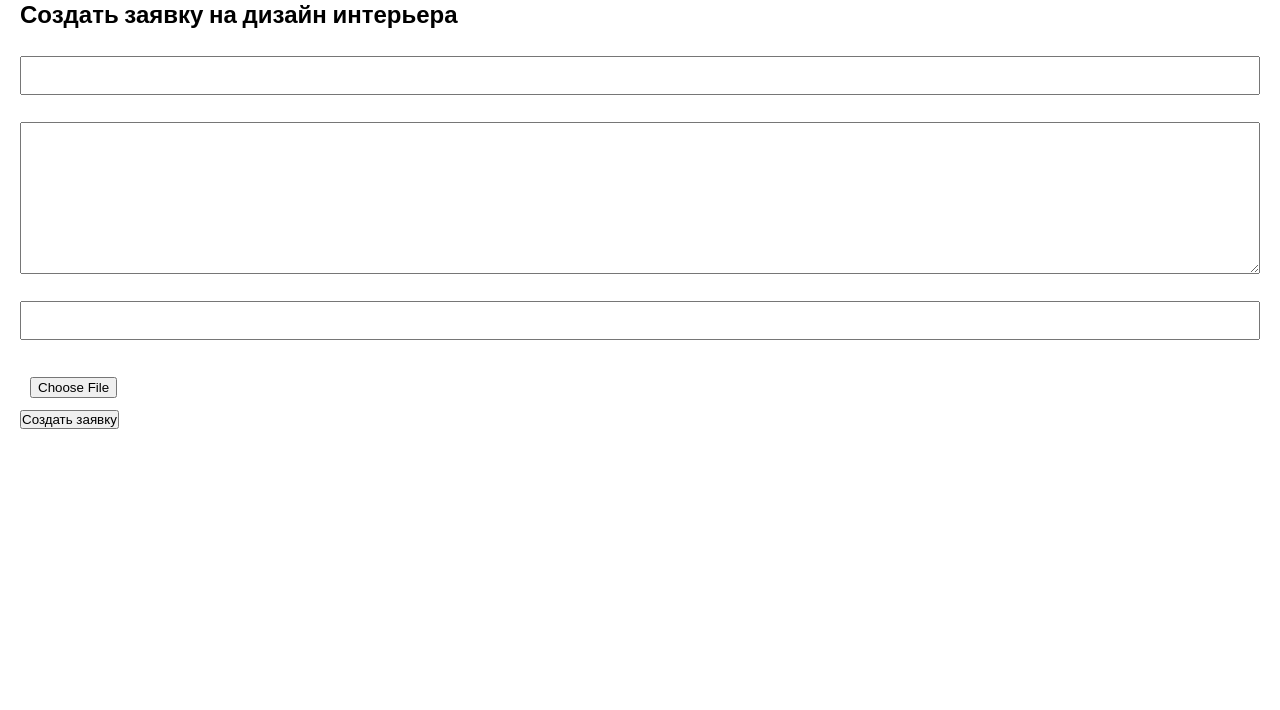
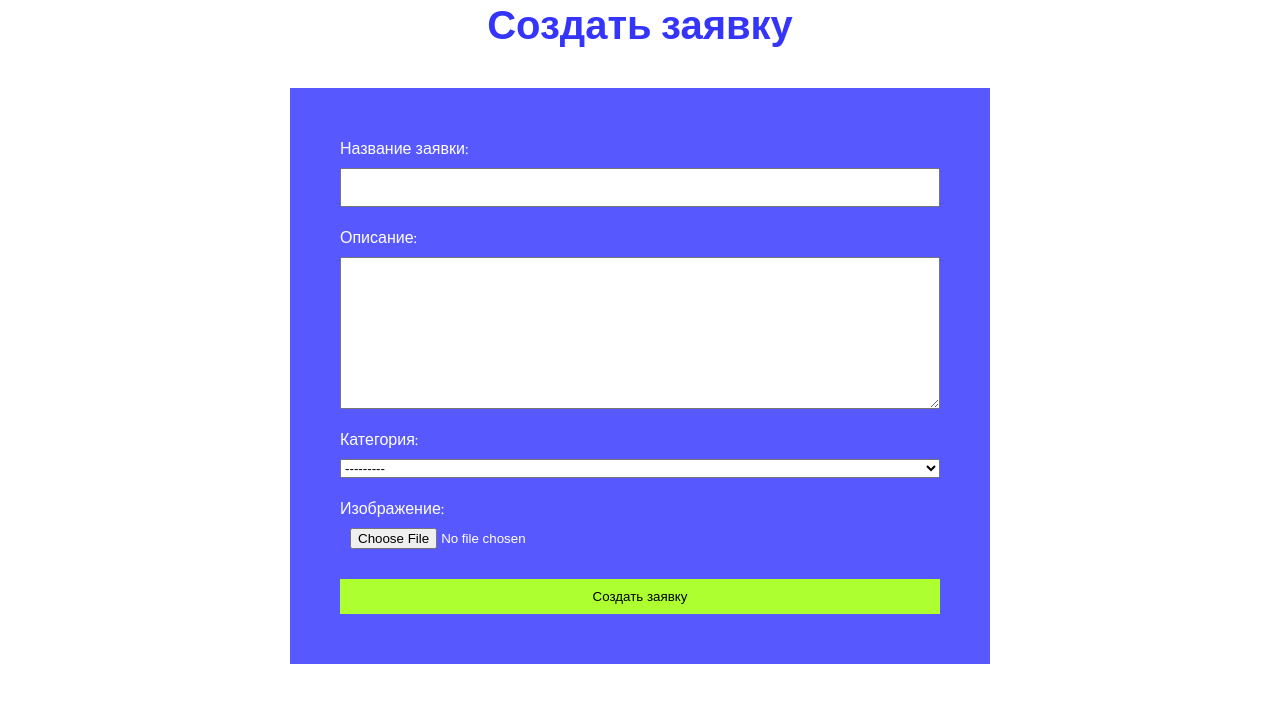
Before and after one commit to Natrix111/praktika-2, a Django app: page /applications/create_application/ in a window 1280 px wide. Shown: the part 90-800 px from the top of the page. Run offline with Django 5.2, Linux system fonts and the light colour scheme; a user stored in the database is signed in; data comes from the database, SQL or seed files in the repository.

Commit message:
edit application and add design

```diff
--- a/applications/admin.py
+++ b/applications/admin.py
@@ -1,5 +1,6 @@
 from django.contrib import admin
 
-from .models import User, Application
+from .models import User, Application, Category
 admin.site.register(User)
 admin.site.register(Application)
+admin.site.register(Category)
--- a/applications/forms.py
+++ b/applications/forms.py
@@ -3,7 +3,7 @@
 from django.core.validators import RegexValidator, EmailValidator
 from datetime import date
 
-from .models import User, Application
+from .models import User, Application, Category
 
 
 class RegisterForm(forms.ModelForm):
@@ -112,22 +112,43 @@
         fields = ('first_name', 'last_name', 'patronymic', 'username', 'email')
 
 class ApplicationForm(forms.ModelForm):
-    class Meta:
-        model = Application
-        fields = ['title', 'description', 'category', 'image']
+    title = forms.CharField(
+        label="Название заявки",
+        max_length=200,
+    )
+
+    description = forms.CharField(
+        label="Описание",
+        widget=forms.Textarea,
+    )
+
+    category = forms.ModelChoiceField(
+        queryset=Category.objects.all(),
+        widget=forms.Select,
+        label="Категория",
+        help_text="Выберите категорию."
+    )
+
+    image = forms.ImageField(
+        label="Изображение",
+    )
+
+    def clean_image(self):
+        image = self.cleaned_data.get("image")
+        if image:
+            if image.size > 2 * 1024 * 1024:
+                raise ValidationError("Размер изображения не должен превышать 2 Мб.")
+
+
+        return image
 
     def save(self, commit=True):
         instance = super().save(commit=False)
-        instance.status = 'new'  # Устанавливаем статус по умолчанию
+        instance.status = 'new'
         if commit:
             instance.save()
         return instance
 
-    def clean_image(self):
-        image = self.cleaned_data.get('image')
-        if image:
-            if image.size > 2 * 1024 * 1024:
-                raise forms.ValidationError("Максимальный размер изображения — 2 Мб")
-            if not image.name.split('.')[-1].lower() in ['jpg', 'jpeg', 'png', 'bmp']:
-                raise forms.ValidationError("Неверный формат изображения. Разрешены jpg, jpeg, png, bmp.")
-        return image
+    class Meta:
+        model = Application
+        fields = ['title', 'description', 'category', 'image']
--- a/applications/models.py
+++ b/applications/models.py
@@ -15,6 +15,13 @@
     def __str__(self):
         return self.first_name
 
+class Category(models.Model):
+
+    name = models.CharField(max_length=200, help_text="Выберите категорию")
+
+    def __str__(self):
+        return self.name
+
 class Application(models.Model):
     STATUS_CHOICES = [
         ('new', 'Новая'),
@@ -23,8 +30,8 @@
     ]
 
     title = models.CharField(verbose_name="Название",max_length=200)
-    description = models.TextField()
-    category = models.CharField(max_length=100)
+    description = models.TextField(max_length=300)
+    category = models.ForeignKey(Category, on_delete=models.SET_NULL, null=True)
     image = models.ImageField(upload_to='applications/', max_length=2048)
     status = models.CharField(choices=STATUS_CHOICES, default='new', max_length=20)
     created_at = models.DateTimeField(auto_now_add=True)
--- a/applications/static/applications/css/style.css
+++ b/applications/static/applications/css/style.css
@@ -42,6 +42,10 @@
 
 input[type="checkbox"] {
     width: 20px;
+}
+
+label {
+    color: #fff;
 }
 
 .button {
@@ -127,3 +131,32 @@
     border: none;
     cursor: pointer;
 }
+
+.application {
+    display: flex;
+    flex-direction: column;
+    align-items: center;
+}
+
+.application__wrap {
+    display: flex;
+    flex-direction: column;
+    gap: 10px;
+}
+
+.application__form {
+    max-width: 700px;
+    width: 100%;
+    background: #5858ff;
+    padding: 50px;
+    display: flex;
+    flex-direction: column;
+    gap: 20px;
+}
+
+.application__button {
+    background: greenyellow;
+    padding: 10px;
+    border: none;
+    cursor: pointer;
+}
--- a/applications/templates/create_application.html
+++ b/applications/templates/create_application.html
@@ -1,10 +1,38 @@
 {% extends 'base.html' %}
 
 {% block content %}
-  <h2>Создать заявку на дизайн интерьера</h2>
-  <form method="post" enctype="multipart/form-data">
-      {% csrf_token %}
-      {{ form.as_p }}
-      <button type="submit">Создать заявку</button>
-  </form>
+  <section class="application">
+    <h2 class="application__title title">Создать заявку</h2>
+    <form method="post" enctype="multipart/form-data" class="application__form">
+        {% csrf_token %}
+
+        <div class="application__wrap">
+            {{ form.title.label_tag }}
+            {{ form.title }}
+            {{ form.title.errors }}
+        </div>
+
+        <div class="application__wrap">
+            {{ form.description.label_tag }}
+            {{ form.description }}
+            {{ form.description.errors }}
+        </div>
+
+        <div class="application__wrap">
+            {{ form.category.label_tag }}
+            {{ form.category }}
+            {{ form.category.errors }}
+        </div>
+
+        <div class="application__wrap">
+            <label>
+            {{ form.image.label_tag }}
+            {{ form.image }}
+            {{ form.image.errors }}
+            </label>
+        </div>
+
+        <button type="submit" class="application__button">Создать заявку</button>
+    </form>
+  </section>
 {% endblock %}
--- a/applications/views.py
+++ b/applications/views.py
@@ -26,3 +26,7 @@
     form_class = ApplicationForm
     template_name = 'create_application.html'
     success_url = reverse_lazy('index')
+
+    def form_valid(self, form):
+        form.instance.user = self.request.user
+        return super().form_valid(form)
```
Also changed, not shown: applications/migrations/0004_auto_20241108_0157.py (added), applications/migrations/0005_auto_20241108_0204.py (added), db.sqlite3, media/applications/baskunchak.jpg (added), media/applications/baskunchak_Genv0lL.jpg (added), media/applications/baskunchak_JryXox4.jpg (added), media/applications/baskunchak_nbfbWMV.jpg (added), media/applications/baskunchak_p0JjZP0.jpg (added).
